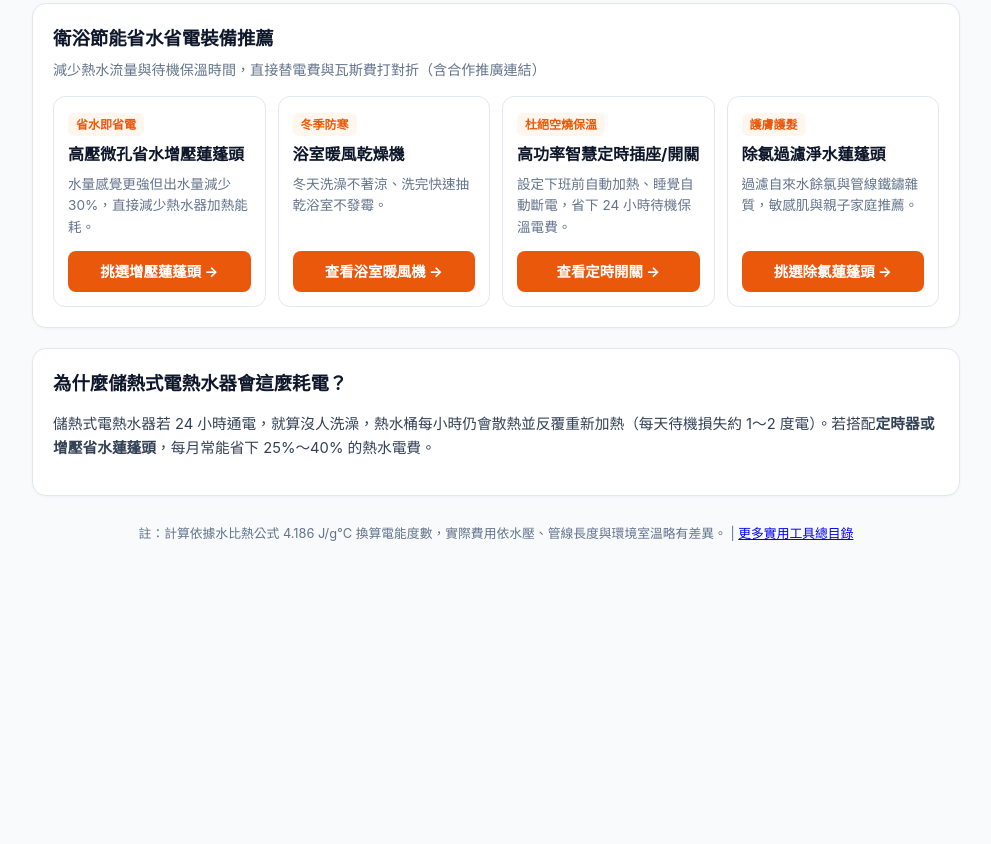
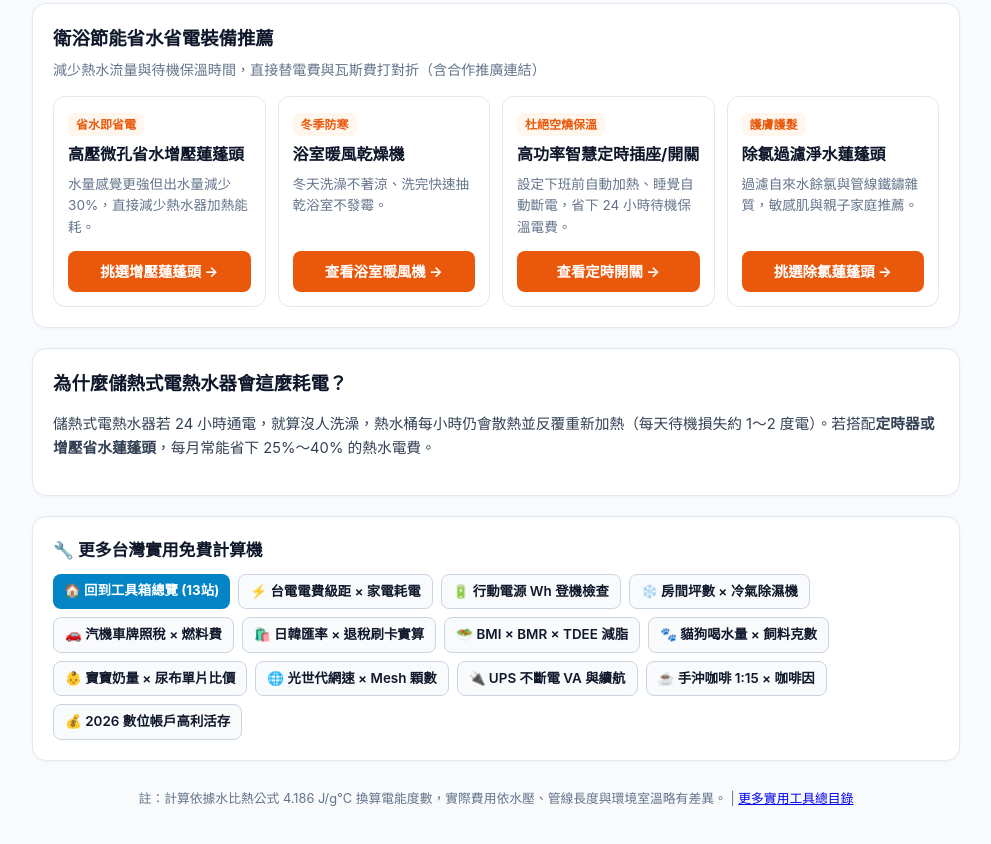
Before and after one commit to jimmycmhsieh0801-cloud/tw-water-heater-calc, a plain HTML site: page index.html in a window 1280 px wide. Shown: the part 492-1336 px from the top of the page, without its empty margins (144-1135 px from the left). Before the commit the page ends 1097 px from the top, so only its background shows below. Drawn offline with Linux system fonts and the light colour scheme.

Commit message:
feat: add cross-site SEO internal linking and IndexNow key

```diff
--- a/index.html
+++ b/index.html
@@ -148,6 +148,27 @@
           <p>儲熱式電熱水器若 24 小時通電，就算沒人洗澡，熱水桶每小時仍會散熱並反覆重新加熱（每天待機損失約 1～2 度電）。若搭配<strong>定時器或增壓省水蓮蓬頭</strong>，每月常能省下 25%～40% 的熱水電費。</p>
     </article>
 
+
+    <!-- CROSS_LINK_MATRIX_START -->
+    <section class="card" style="margin-top:20px;">
+      <h2 style="font-size:1.05rem;margin:0 0 10px;color:#0f172a;">🔧 更多台灣實用免費計算機</h2>
+      <div style="display:flex;flex-wrap:wrap;gap:8px;">
+        <a href="https://jimmycmhsieh0801-cloud.github.io/" style="display:inline-block;padding:6px 11px;border-radius:8px;background:#0284c7;color:#fff;text-decoration:none;font-size:0.84rem;font-weight:700;">🏠 回到工具箱總覽 (13站)</a>
+        <a href="https://jimmycmhsieh0801-cloud.github.io/tw-power-calc/" style="display:inline-block;padding:6px 11px;border-radius:8px;border:1px solid #cbd5e1;background:#f8fafc;color:#0f172a;text-decoration:none;font-size:0.84rem;font-weight:600;">⚡ 台電電費級距 × 家電耗電</a>
+        <a href="https://jimmycmhsieh0801-cloud.github.io/tw-travel-power-calc/" style="display:inline-block;padding:6px 11px;border-radius:8px;border:1px solid #cbd5e1;background:#f8fafc;color:#0f172a;text-decoration:none;font-size:0.84rem;font-weight:600;">🔋 行動電源 Wh 登機檢查</a>
+        <a href="https://jimmycmhsieh0801-cloud.github.io/tw-room-sizing-calc/" style="display:inline-block;padding:6px 11px;border-radius:8px;border:1px solid #cbd5e1;background:#f8fafc;color:#0f172a;text-decoration:none;font-size:0.84rem;font-weight:600;">❄️ 房間坪數 × 冷氣除濕機</a>
+        <a href="https://jimmycmhsieh0801-cloud.github.io/tw-vehicle-tax-calc/" style="display:inline-block;padding:6px 11px;border-radius:8px;border:1px solid #cbd5e1;background:#f8fafc;color:#0f172a;text-decoration:none;font-size:0.84rem;font-weight:600;">🚗 汽機車牌照稅 × 燃料費</a>
+        <a href="https://jimmycmhsieh0801-cloud.github.io/tw-travel-tax-calc/" style="display:inline-block;padding:6px 11px;border-radius:8px;border:1px solid #cbd5e1;background:#f8fafc;color:#0f172a;text-decoration:none;font-size:0.84rem;font-weight:600;">🛍️ 日韓匯率 × 退稅刷卡實算</a>
+        <a href="https://jimmycmhsieh0801-cloud.github.io/tw-bmi-tdee-calc/" style="display:inline-block;padding:6px 11px;border-radius:8px;border:1px solid #cbd5e1;background:#f8fafc;color:#0f172a;text-decoration:none;font-size:0.84rem;font-weight:600;">🥗 BMI × BMR × TDEE 減脂</a>
+        <a href="https://jimmycmhsieh0801-cloud.github.io/tw-pet-cost-calc/" style="display:inline-block;padding:6px 11px;border-radius:8px;border:1px solid #cbd5e1;background:#f8fafc;color:#0f172a;text-decoration:none;font-size:0.84rem;font-weight:600;">🐾 貓狗喝水量 × 飼料克數</a>
+        <a href="https://jimmycmhsieh0801-cloud.github.io/tw-baby-calc/" style="display:inline-block;padding:6px 11px;border-radius:8px;border:1px solid #cbd5e1;background:#f8fafc;color:#0f172a;text-decoration:none;font-size:0.84rem;font-weight:600;">👶 寶寶奶量 × 尿布單片比價</a>
+        <a href="https://jimmycmhsieh0801-cloud.github.io/tw-router-cable-calc/" style="display:inline-block;padding:6px 11px;border-radius:8px;border:1px solid #cbd5e1;background:#f8fafc;color:#0f172a;text-decoration:none;font-size:0.84rem;font-weight:600;">🌐 光世代網速 × Mesh 顆數</a>
+        <a href="https://jimmycmhsieh0801-cloud.github.io/tw-ups-nas-calc/" style="display:inline-block;padding:6px 11px;border-radius:8px;border:1px solid #cbd5e1;background:#f8fafc;color:#0f172a;text-decoration:none;font-size:0.84rem;font-weight:600;">🔌 UPS 不斷電 VA 與續航</a>
+        <a href="https://jimmycmhsieh0801-cloud.github.io/tw-coffee-brew-calc/" style="display:inline-block;padding:6px 11px;border-radius:8px;border:1px solid #cbd5e1;background:#f8fafc;color:#0f172a;text-decoration:none;font-size:0.84rem;font-weight:600;">☕ 手沖咖啡 1:15 × 咖啡因</a>
+        <a href="https://jimmycmhsieh0801-cloud.github.io/tw-bank-interest-calc/" style="display:inline-block;padding:6px 11px;border-radius:8px;border:1px solid #cbd5e1;background:#f8fafc;color:#0f172a;text-decoration:none;font-size:0.84rem;font-weight:600;">💰 2026 數位帳戶高利活存</a>
+      </div>
+    </section>
+    <!-- CROSS_LINK_MATRIX_END -->
     <footer>
       <p>註：計算依據水比熱公式 4.186 J/g°C 換算電能度數，實際費用依水壓、管線長度與環境室溫略有差異。 | <a href="https://jimmycmhsieh0801-cloud.github.io/">更多實用工具總目錄</a></p>
     </footer>
```
